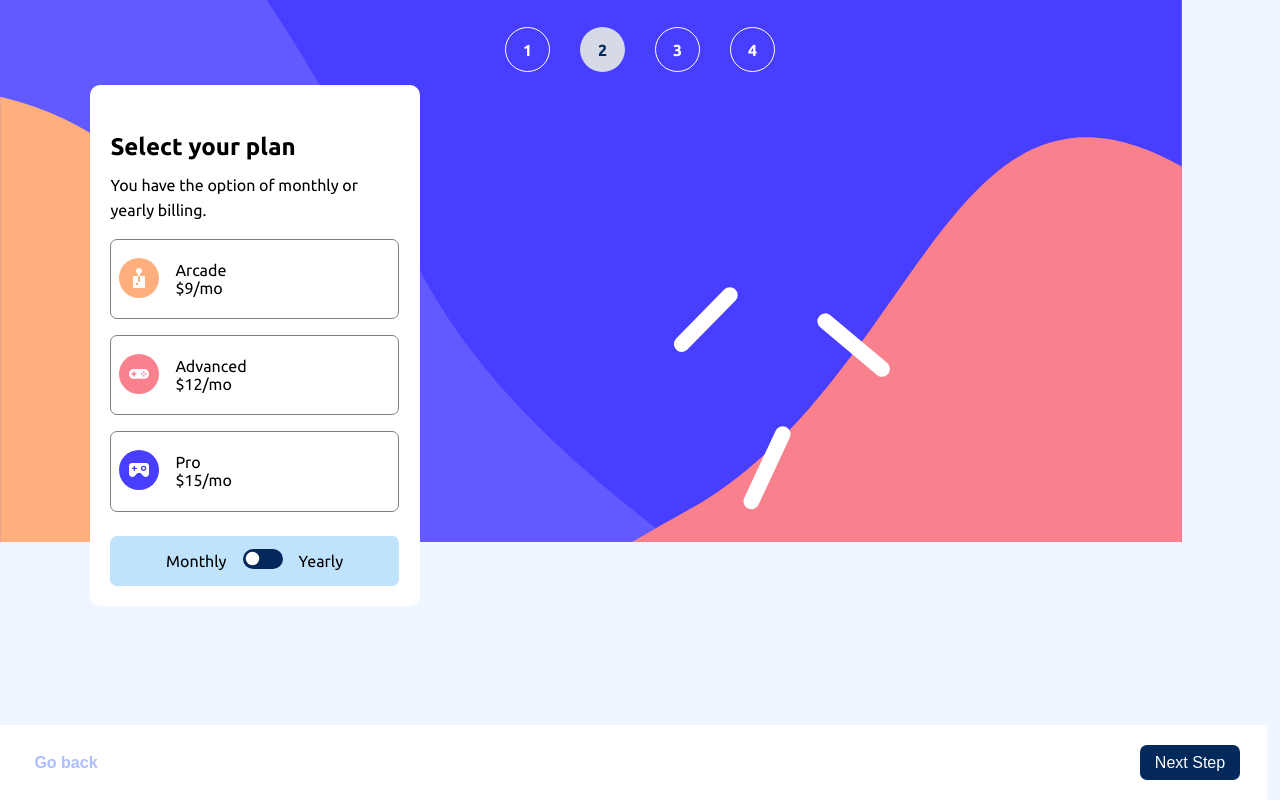
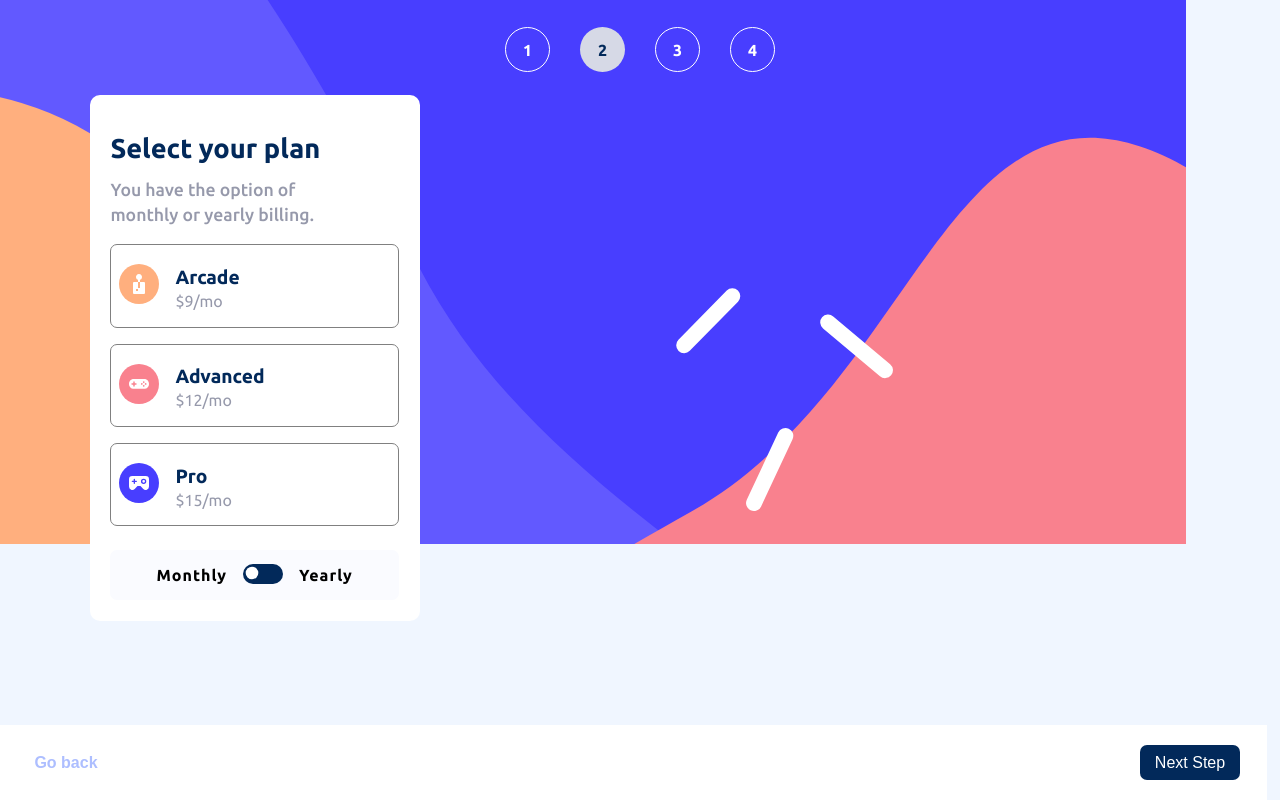
Before and after one commit to ItaloDev-Marcelo/multi-step-form-CH12, a React (Vite) app: page /form-step1/form-step2 in a window 1280 px wide. Built offline with nearby package versions, Linux system fonts and the light colour scheme.

Commit message:
update style

```diff
--- a/src/App.css
+++ b/src/App.css
@@ -42,6 +42,10 @@ ul {
   width: 100%;
 }
 
+a {
+  text-decoration: none;
+}
+
 ul .navagation {
   border: 1px solid #fff;
   width: 45px;
@@ -74,14 +78,24 @@ section{
 }
 
 .form--title  {
-   font-size: 1.5em;
-   padding-top: 2em;
+   font-size: 1.7em;
+   font-weight: 700;
+   color: var(--Marine-blue) ;
+   padding-top: 1.4em;
    margin-bottom: .5em;
 }
 
 legend {
   margin: .5em 0 .5em 0;
+  max-width: 230px;
+  font-size: 1.1em;
+  font-weight: 500;
+  color: var(--Cool-gray);
   line-height: 25px;
+}
+
+#sp1 {
+  font-size: 1em;
 }
 
 form div {
@@ -90,7 +104,7 @@ form div {
 }
 
 form div label {
-  padding: .6em 0;
+  padding: .7em 0;
   font-weight:600;
 }
 
@@ -103,6 +117,16 @@ form div .basic {
 }
 .form-title-2-fix {
   margin: -1em 0 .5em 0;
+}
+
+.radio--title {
+  font-weight: 600;
+  font-size: 1.2em;
+  line-height: 30px;
+  color: var(--Marine-blue);
+}
+small {
+  color: var(--Cool-gray);
 }
 
 .selected {
@@ -122,6 +146,7 @@ form div .basic {
 .form-2 {
   padding:0  1.3em;
   height: auto;
+  top: 77px;
   padding-bottom: .2em;
 }
 
@@ -142,11 +167,16 @@ label > p {
   flex-direction: row;
   align-items: center;
   justify-content: center;
-  background-color: var(--Light-blue);
+  background-color: var(--Alabaster);
   padding: .2em 0;
   border-radius: 7px;
   height: 50px;
   margin: 1em 0 1.1em 0;
+}
+
+#Month, #Year {
+  font-weight: 700;
+  letter-spacing: 1px;
 }
 
 .row input {
@@ -158,26 +188,45 @@ label > p {
   background-color: hsl(213, 96%, 18%);
 }
 
+@keyframes move {
+   0% {
+    position: relative;
+    left: 2px;
+   }
+
+   100% {
+    position: relative;
+    left: 22px;
+   }
+}
+
 .row input::before {
   display: block;
   position: relative;
   top: 2.2px;
   left: 2px;
   content: '';
-  width: 15px;
-  height: 15px;
+  width: 14px;
+  height: 14px;
   border-radius: 25px;
   transform: scale(.9);
   background-color: #fff;
+
+  animation: move ease-in .1s;
 }
 
 .row input:checked::before {
   position: relative;
   left: 22px;
+  animation: move ease-out .2s;
 }
 
 .line-row {
   display: flex;
+}
+
+.box-item {
+  border: 1px solid gray;
 }
 
 .ch-row {
@@ -185,11 +234,13 @@ label > p {
   flex-direction: row;
   justify-content: space-between;
   align-items: center;
-  border: 1px solid gray;
   padding: 0 .5em;
-  background-color: #9699ab;
-  margin: .7em 0;
+  margin: 1em 0;
   border-radius: 7px;
+}
+
+.ch-row span {
+  font-size: .9em;
 }
 
 .ch-row input[type='checkbox'] {
@@ -198,9 +249,10 @@ label > p {
   accent-color: var(--Purplish-blue);
 }
 
-.ch-row input[type='checkbox']:checked {
-  background-size: 12px 12px;
-  background: url(./assets/images/icon-checkmark.svg);
+
+.Form-3 {
+  height: 450px;
+  top: 54px;
 }
 
 
--- a/src/components/form-basic/index.jsx
+++ b/src/components/form-basic/index.jsx
@@ -16,7 +16,7 @@ export default function BasicForm() {
        <div className="form-area">
        <h1 className="form--title">Personal info</h1>
        <form>
-           <legend> Please provide your name, email address, and phone number.</legend>
+           <legend id="sp1"> Please provide your name, email address, and phone number.</legend>
            <div>
 
            <label htmlFor="name">Name</label>
--- a/src/components/form-check/index.jsx
+++ b/src/components/form-check/index.jsx
@@ -12,11 +12,11 @@ export default function CheckForm() {
          <li className="navagation active">3</li>
          <li className="navagation">4</li>
       </ul>
-       <section>
+       <section className="Form-3">
        <h2 className="form--title">Pick add-ons</h2>
            <form>
                <legend>Add-ons help enhance your gaming experience.</legend>
-              <div className="ch-row">
+              <div className="ch-row box-item">
                 <input type="checkbox" name='Online service' id="ch-1" value='+$1/mo'/>
 
               <label htmlFor="ch-1">
@@ -27,7 +27,7 @@ export default function CheckForm() {
                </label>
                <a href="#">+$1/mo</a>
               </div>
-              <div className="ch-row">
+              <div className="ch-row box-item">
               <input type="checkbox" name='Larger storage' id="ch-2" value='+$2/mo'/>
 
               <label htmlFor="ch-2">
@@ -38,7 +38,7 @@ export default function CheckForm() {
                </label>
                <a href="#">+$2/mo</a>
               </div>
-              <div className="ch-row">
+              <div className="ch-row box-item">
               <input type="checkbox" name='Customizable Profile' id="ch-3" value='+$2/mo'/>
 
               <label htmlFor="ch-3">
--- a/src/components/form-select/index.jsx
+++ b/src/components/form-select/index.jsx
@@ -25,8 +25,8 @@ export default function SelectForm() {
                  <input type="radio" name='selectMe' value='$9/mo'/>
 
               </label>
-              <p> Arcade <br />
-                 $9/mo</p>
+              <p> <span className="radio--title">Arcade</span> <br />
+                 <small>$9/mo</small></p>
               </div>
              <div className="selected">
              <label>
@@ -34,16 +34,16 @@ export default function SelectForm() {
                  <input type="radio" name='selectMe' value='$12/mo'/>
 
               </label>
-              <p> Advanced <br />
-                 $12/mo</p>
+              <p> <span className="radio--title">Advanced</span>  <br />
+                 <small>$12/mo</small></p>
              </div>
              <div className="selected">
              <label>
                  <img src={Pro} alt=''/>
                  <input type="radio" name='selectMe' value='$15/mo'/>
               </label>
-              <p>Pro <br />
-              $15/mo</p>
+              <p> <span className="radio--title">Pro</span><br />
+              <small>$15/mo</small></p>
              </div>
            </div>
            <div className="row">
```
